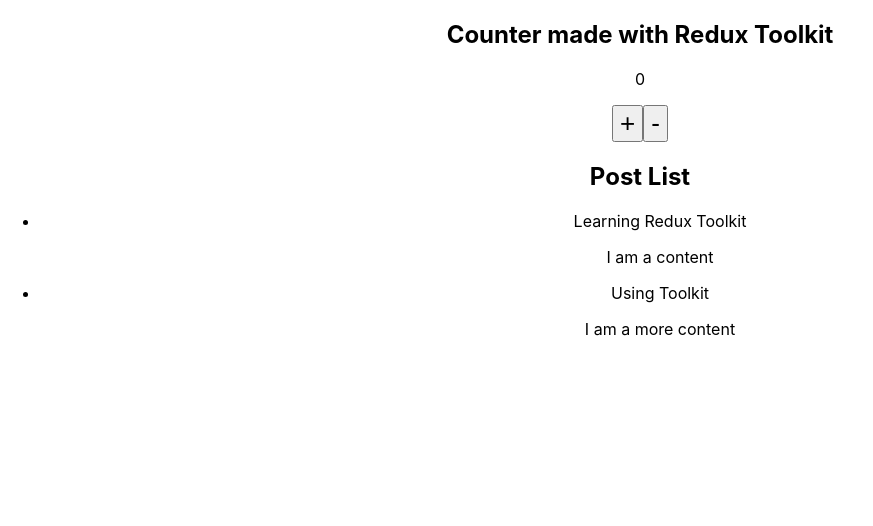
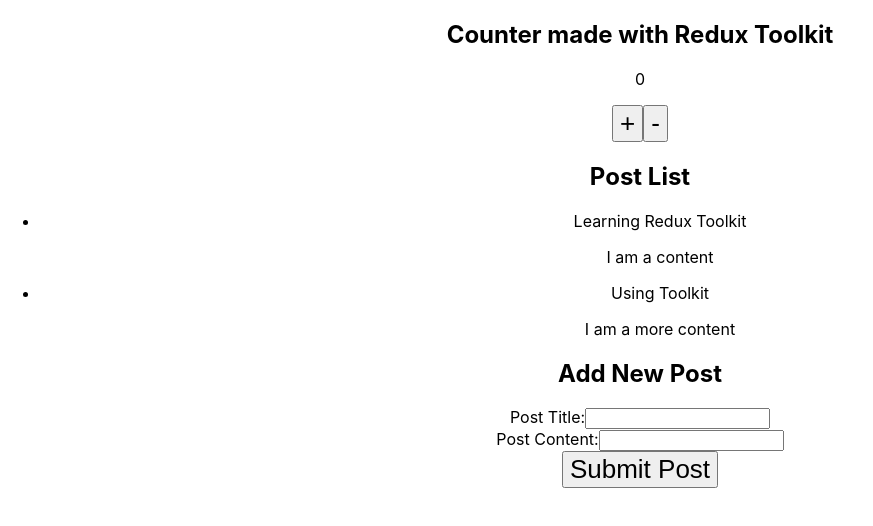
Before and after one commit to tobicorradi/redux-toolkit-practice, a React (Vite) app: page / in a window 1280 px wide. Shown: the top 526 px of the page, without its empty margins (0-873 px from the left). Built offline with nearby package versions, Linux system fonts and the light colour scheme.

Commit message:
AddPostForm component created and working with dispatcher

```diff
--- a/src/App.jsx
+++ b/src/App.jsx
@@ -1,6 +1,7 @@
 import { useState } from 'react'
 import Counter from './features/counter/Counter'
 import PostList from './features/posts/PostList'
+import AddPostForm from './features/posts/AddPostForm'
 import './App.css'
 
 function App() {
@@ -10,6 +11,7 @@
     <div className="App">
       <Counter />
       <PostList />
+      <AddPostForm />
     </div>
   )
 }
--- /dev/null
+++ b/src/features/posts/AddPostForm.jsx
@@ -0,0 +1,43 @@
+import { useState } from 'react'
+import { useDispatch } from 'react-redux'
+import { nanoid } from '@reduxjs/toolkit'
+import { postAdded } from './postsSlice'
+
+const AddPostForm = () => {
+    const dispatch = useDispatch()
+
+    const [title, setTitle] = useState('')
+    const [content, setContent] = useState('')
+
+    const handleSubmit = (e) => {
+        e.preventDefault()
+        if(title && content){
+            dispatch(postAdded({
+                id: nanoid(),
+                title,
+                content
+            }))
+            setTitle('')
+            setContent('')
+        }
+    }
+
+    return (
+    <section>
+        <h2>Add New Post</h2>
+        <form onSubmit={handleSubmit}>
+            <div>
+                <label htmlFor="postTitle">Post Title:</label>
+                <input type="text" id="postTitle" name="postTitle" value={title} onChange={(e) => setTitle(e.target.value)} />
+            </div>
+            <div>
+                <label htmlFor="postContent">Post Content:</label>
+                <input type="text" id="postContent" name="postContent" value={content} onChange={(e) => setContent(e.target.value)} />
+            </div>
+            <button type="submit">Submit Post</button>
+        </form>
+    </section>
+  )
+}
+
+export default AddPostForm
```
